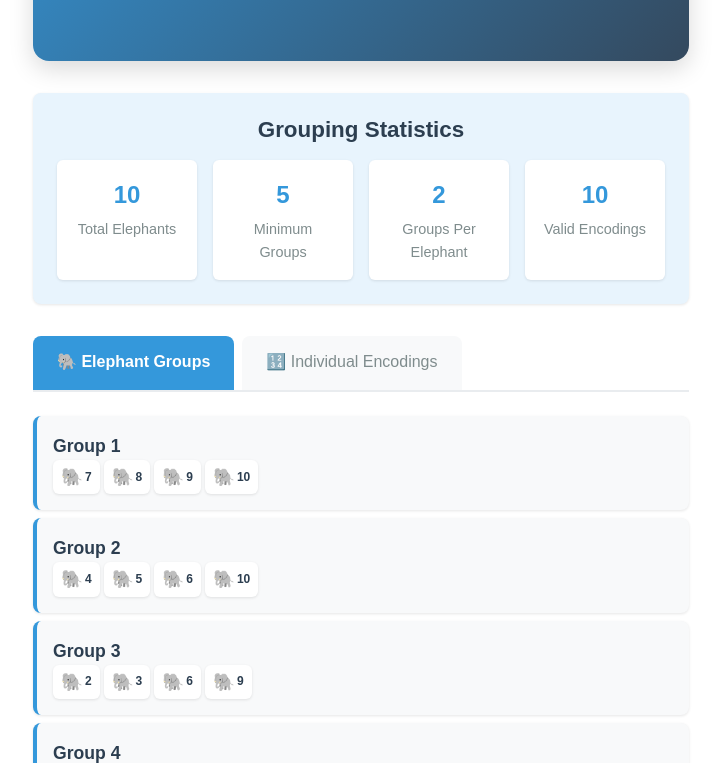
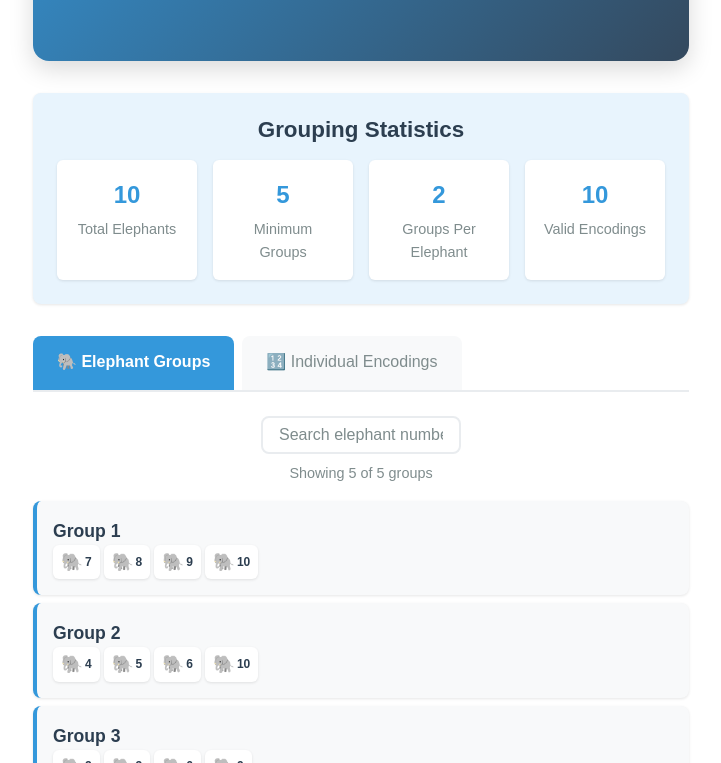
Before and after one commit to aglucky/elephant_race, a website: page src/index.html in a window 1280 px wide. Both pictures are taken after a click on the button "🐘 Elephant Groups". Shown: the part 598-1361 px from the top of the page, without its empty margins (279-1000 px from the left). Drawn offline with Linux system fonts and the light colour scheme.

Commit message:
add group filtering

```diff
--- a/src/index.html
+++ b/src/index.html
@@ -123,7 +123,12 @@
 
                     <div id="groupings-tab" class="tab-content active">
                         ${numElephants <= 1000 ?
-                            groups.map((group, index) => {
+                            `<div class="groups-search">
+                                <input type="text" id="groupSearch" placeholder="Search elephant number in groups..." class="search-input">
+                                <div class="search-info">Showing <span id="visibleGroupsCount">${groups.filter(g => g.length > 0).length}</span> of ${groups.filter(g => g.length > 0).length} groups</div>
+                            </div>
+                            <div class="groups-container" id="groupsContainer">
+                                ${groups.map((group, index) => {
                                     if (group.length > 0) {
                                         const isCollapsed = true; // Start collapsed by default
                                         const elephantsPerRow = 10; // Assume 10 elephants per row for layout
@@ -136,7 +141,7 @@
                                             const hiddenElephants = group.slice(elephantsPerRow * 2);
 
                                             return `
-                                            <div class="group" data-group-index="${index}">
+                                                <div class="group" data-group-index="${index}" data-group-elephants="${group.join(',')}">
                                                     <div class="group-header" onclick="toggleGroup(${index})">
                                                         <div class="group-title">Group ${index + 1}</div>
                                                         <div class="group-controls">
@@ -157,7 +162,7 @@
                                         } else {
                                             // Show all elephants if 2 rows or less
                                             return `
-                                            <div class="group">
+                                                <div class="group" data-group-elephants="${group.join(',')}">
                                                     <div class="group-title">Group ${index + 1}</div>
                                                     <div class="elephants">
                                                         ${group.map(elephantNum =>
@@ -169,7 +174,8 @@
                                         }
                                     }
                                     return '';
-                            }).join('') :
+                                }).join('')}
+                            </div>` :
                             `<div class="large-number-notice">
                                 <h3>📊 Groups Generated Successfully</h3>
                                 <p><em>Individual elephant assignments are hidden for numbers above 1,000 to maintain performance.</em></p>
@@ -253,6 +259,25 @@
             }
         }
 
+        function collapseAllGroups() {
+            const groups = document.querySelectorAll('.group');
+            groups.forEach(group => {
+                const hiddenElephants = group.querySelectorAll('.hidden-elephant');
+                const expandIcon = group.querySelector('.expand-icon');
+
+                if (hiddenElephants.length > 0) {
+                    hiddenElephants.forEach(elephant => {
+                        elephant.style.display = 'none';
+                    });
+                    if (expandIcon) {
+                        expandIcon.classList.remove('expanded');
+                        expandIcon.classList.add('collapsed');
+                        expandIcon.textContent = '▼';
+                    }
+                }
+            });
+        }
+
         function switchTab(tabName) {
             // Hide all tab contents
             document.querySelectorAll('.tab-content').forEach(tab => {
@@ -273,6 +298,11 @@
             // Initialize search functionality when encodings tab is opened
             if (tabName === 'encodings') {
                 initializeSearch();
+            }
+
+            // Initialize group search functionality when groupings tab is opened
+            if (tabName === 'groupings') {
+                initializeGroupSearch();
             }
         }
 
@@ -312,6 +342,65 @@
                 searchInput.value = '';
                 // Reset the display to show all elephants
                 searchElephants();
+            }
+        }
+
+        function searchGroups() {
+            const searchInput = document.getElementById('groupSearch');
+            const searchTerm = searchInput.value.trim();
+            const groupElements = document.querySelectorAll('.group');
+            const visibleGroupsCountSpan = document.getElementById('visibleGroupsCount');
+
+            let visibleCount = 0;
+
+            groupElements.forEach(group => {
+                const elephants = group.querySelectorAll('.elephant');
+                let hasVisibleElephants = false;
+
+                elephants.forEach(elephant => {
+                    const elephantNumber = elephant.querySelector('.elephant-number').textContent;
+
+                    if (searchTerm === '' || elephantNumber.includes(searchTerm)) {
+                        elephant.style.display = 'flex';
+                        hasVisibleElephants = true;
+                    } else {
+                        elephant.style.display = 'none';
+                    }
+                });
+
+                // Show group if it has any visible elephants
+                if (hasVisibleElephants) {
+                    group.style.display = 'block';
+                    visibleCount++;
+                } else {
+                    group.style.display = 'none';
+                }
+            });
+
+            // Update the visible count display
+            if (visibleGroupsCountSpan) {
+                visibleGroupsCountSpan.textContent = visibleCount;
+            }
+
+            // If search is cleared, collapse all groups
+            if (searchTerm === '') {
+                collapseAllGroups();
+            }
+        }
+
+        function initializeGroupSearch() {
+            const searchInput = document.getElementById('groupSearch');
+            if (searchInput) {
+                // Clear any existing event listeners
+                searchInput.removeEventListener('input', searchGroups);
+                // Add new event listener
+                searchInput.addEventListener('input', searchGroups);
+                // Clear the search input
+                searchInput.value = '';
+                // Collapse all groups by default
+                collapseAllGroups();
+                // Reset the display to show all elephants
+                searchGroups();
             }
         }
 
--- a/src/styles.css
+++ b/src/styles.css
@@ -790,6 +790,12 @@ input[type="number"]:focus {
     text-align: center;
 }
 
+/* Groups Search */
+.groups-search {
+    margin-bottom: var(--spacing-md);
+    text-align: center;
+}
+
 .search-input {
     padding: var(--spacing-sm) var(--spacing-md);
     border: 2px solid var(--border-color);
```
Lines whose indentation alone changed are shown as unchanged.
